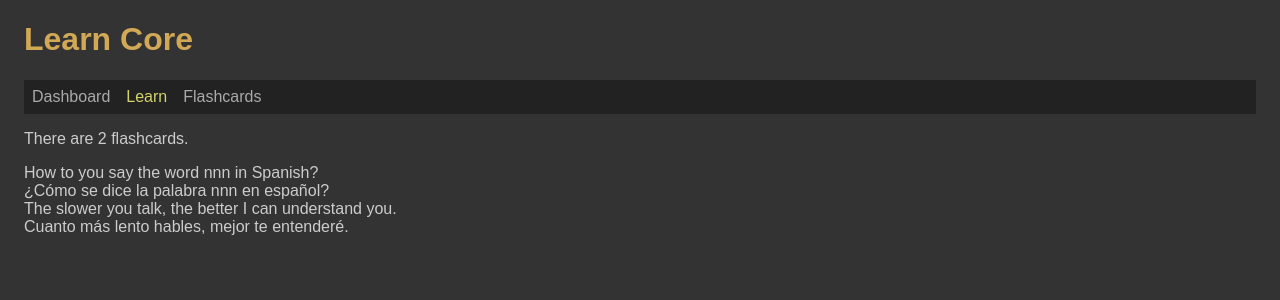
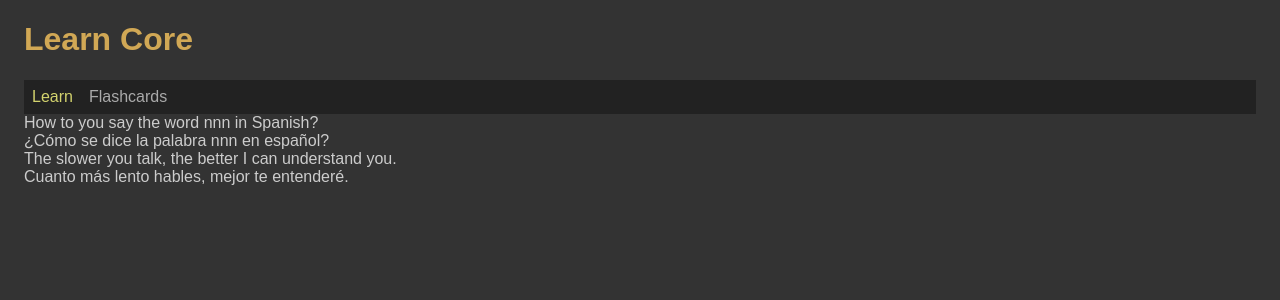
Before and after one commit to edwardtanguay/learncore, a React (Vite) app: page /learn in a window 1280 px wide. Shown: the top 300 px of the page. Built offline with nearby package versions, Linux system fonts and the light colour scheme; data requests are answered from the project's data file.

Commit message:
dashboard out

```diff
--- a/src/App.tsx
+++ b/src/App.tsx
@@ -1,6 +1,5 @@
 import './App.scss';
 import { NavLink, Routes, Route, Navigate } from 'react-router-dom';
-import { PageDashboard } from './pages/PageDashboard';
 import { PageFlashcards } from './pages/PageFlashcards';
 import { PageLearn } from './pages/PageLearn';
 
@@ -9,16 +8,14 @@ function App() {
 		<div className="App">
 			<h1>Learn Core</h1>
 			<nav>
-				<NavLink to="/dashboard">Dashboard</NavLink>
 				<NavLink to="/learn">Learn</NavLink>
 				<NavLink to="/flashcards">Flashcards</NavLink>
 			</nav>
 
 			<Routes>
-				<Route path="/dashboard" element={<PageDashboard />} />
+				<Route path="/learn" element={<PageLearn />} />
 				<Route path="/flashcards" element={<PageFlashcards />} />
-				<Route path="/learn" element={<PageLearn />} />
-				<Route path="/" element={<Navigate to="/dashboard" replace />} />
+				<Route path="/" element={<Navigate to="/learn" replace />} />
 			</Routes>
 		</div>
 	);
--- a/src/pages/PageDashboard.tsx
+++ /dev/null
@@ -1,7 +0,0 @@
-export const PageDashboard = () => {
-	return (
-		<>
-			<p>This is the Dashboard page.</p>
-		</>
-	);
-};
--- a/src/pages/PageLearn.tsx
+++ b/src/pages/PageLearn.tsx
@@ -6,7 +6,6 @@ export const PageLearn = () => {
 
 	return (
 		<>
-			<p>There are {flashcards.length} flashcards.</p>
 			<div className="flashcards">
 				{flashcards.map(flashcard => {
 					return (
```
